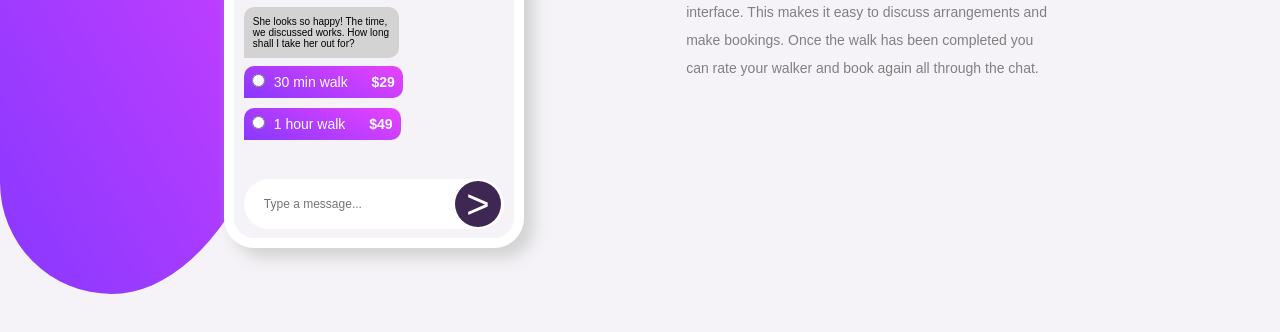
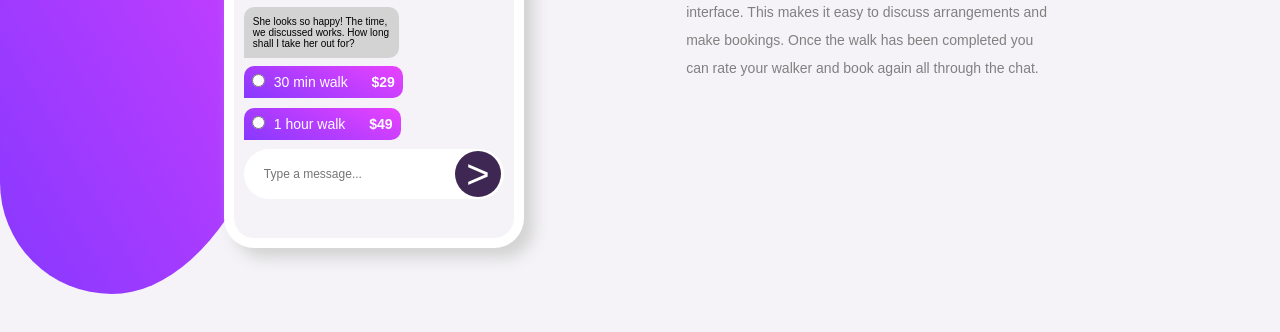
Before and after one commit to Justice-Inkoom/chat-app-css-illustration-master, a plain HTML site: page index.html in a window 1280 px wide. Shown: the part 406-738 px from the top of the page. Drawn offline with Linux system fonts and the light colour scheme.

Commit message:
Update style.css

```diff
--- a/style.css
+++ b/style.css
@@ -205,7 +205,7 @@ p{
 	height:50px;
 	font-size:12px;
 	border-radius:40px;
-	margin:40px 10px 10px 10px;
+	margin:10px 10px 10px 10px;
 }
 
 .butt-1{
```
